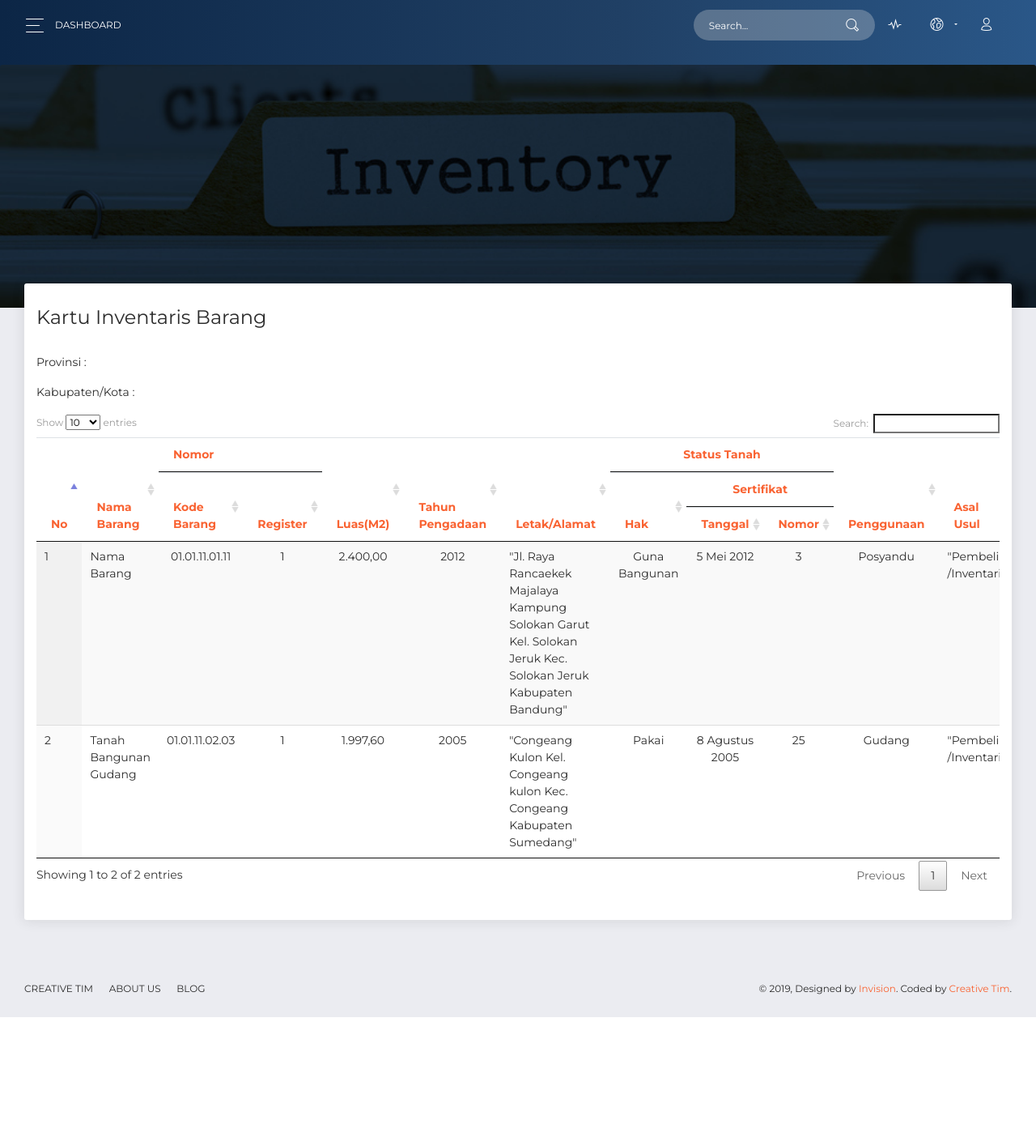
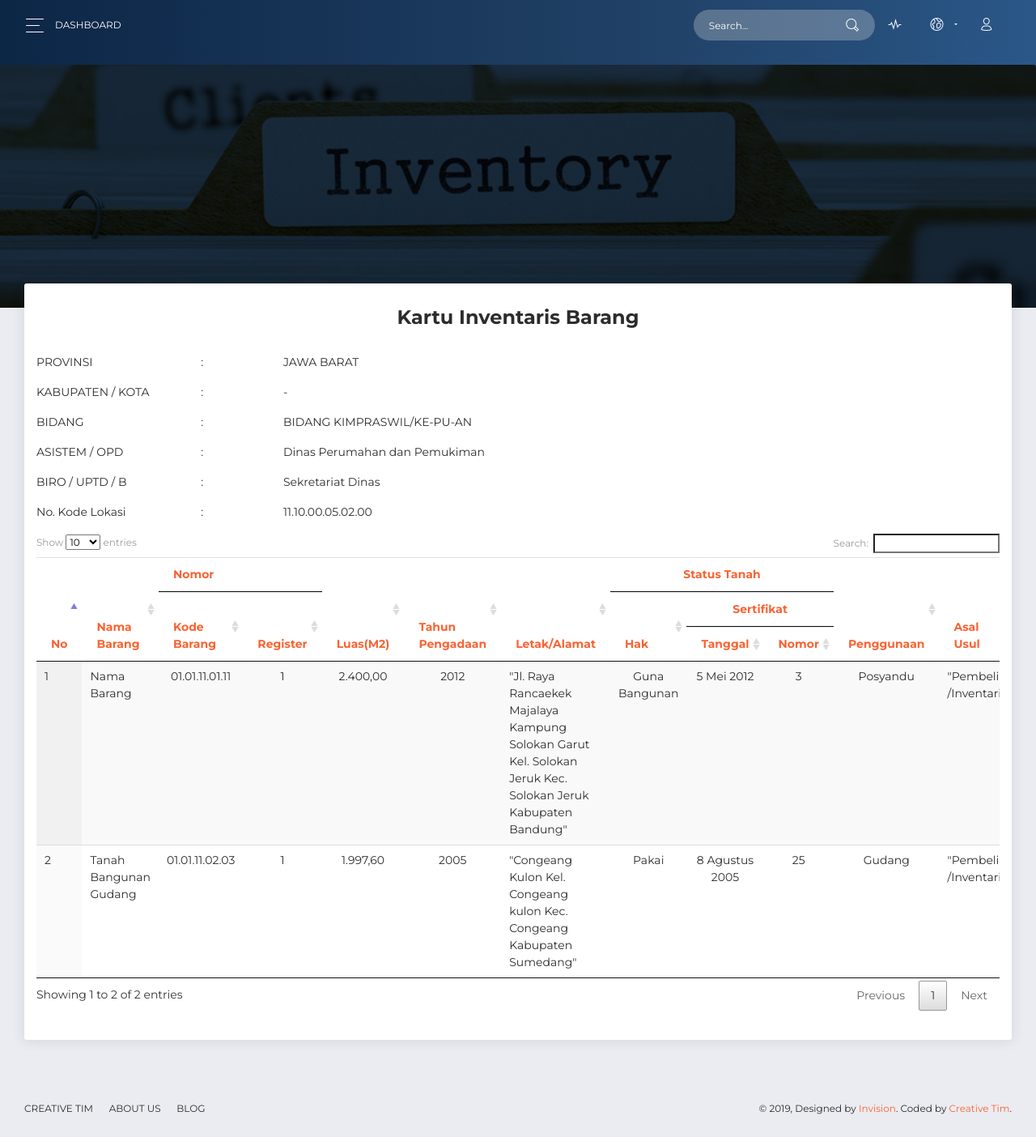
Before and after one commit to mazidahmad/TAWebAset, a PHP site: page /link/kib.php in a window 1280 px wide. Shown: the whole page at 81% size. Before the commit the page ends 1256 px from the top, so only its background shows below. Run offline with PHP 8.4, Linux system fonts and the light colour scheme; some libraries are stand-ins or nearby versions.

Commit message:
Rapihin Header si kib.php nya

```diff
--- a/link/kib.php
+++ b/link/kib.php
@@ -97,14 +97,38 @@
           <div class="col-md-12">
             <div class="card">
               <div class="card-header">
-                <h4 class="card-title"> Kartu Inventaris Barang</h4>
+                <h4 class="card-title text-center"><strong>Kartu Inventaris Barang</strong></h4>
               </div>
               <div class="card-body">
-              <p>Provinsi : </p>
-              <p>Kabupaten/Kota : </p>
+                <div class="row">
+                  <div class="col-md-2">
+                    <p>PROVINSI         </p>
+                    <p>KABUPATEN / KOTA </p>
+                    <p>BIDANG           </p>
+                    <p>ASISTEM / OPD    </p>
+                    <p>BIRO / UPTD / B  </p>
+                    <p>No. Kode Lokasi  </p>
+                  </div>
+                  <div class="col-md-1">
+                    <p>:</p>
+                    <p>:</p>
+                    <p>:</p>
+                    <p>:</p>
+                    <p>:</p>
+                    <p>:</p>
+                  </div>
+                  <div class="col-md-3">
+                    <p>JAWA BARAT </p>
+                    <p>- </p>
+                    <p>BIDANG KIMPRASWIL/KE-PU-AN		</p>
+                    <p>Dinas Perumahan dan Pemukiman</p>
+                    <p>Sekretariat Dinas</p>
+                    <p>11.10.00.05.02.00		</p>
+                  </div>
+                </div>
                 <div class="table table-responsive">
                   <table id="table_id" class="display">
-                    <thead class=" text-primary">
+                    <thead class="text-primary">
                       <tr>
                         <th rowspan="3">
                           No
```
